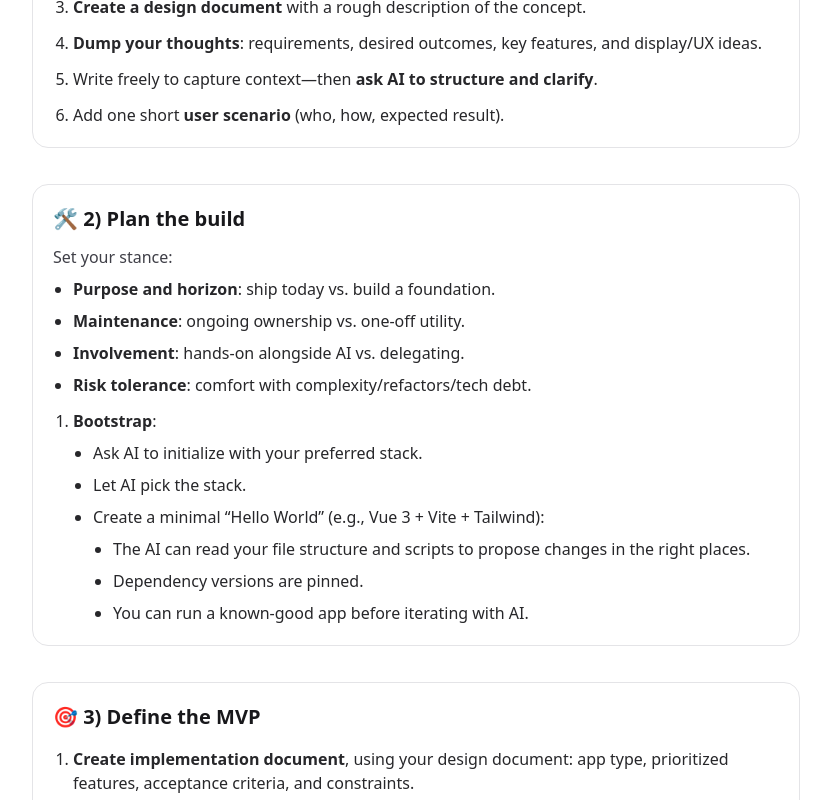
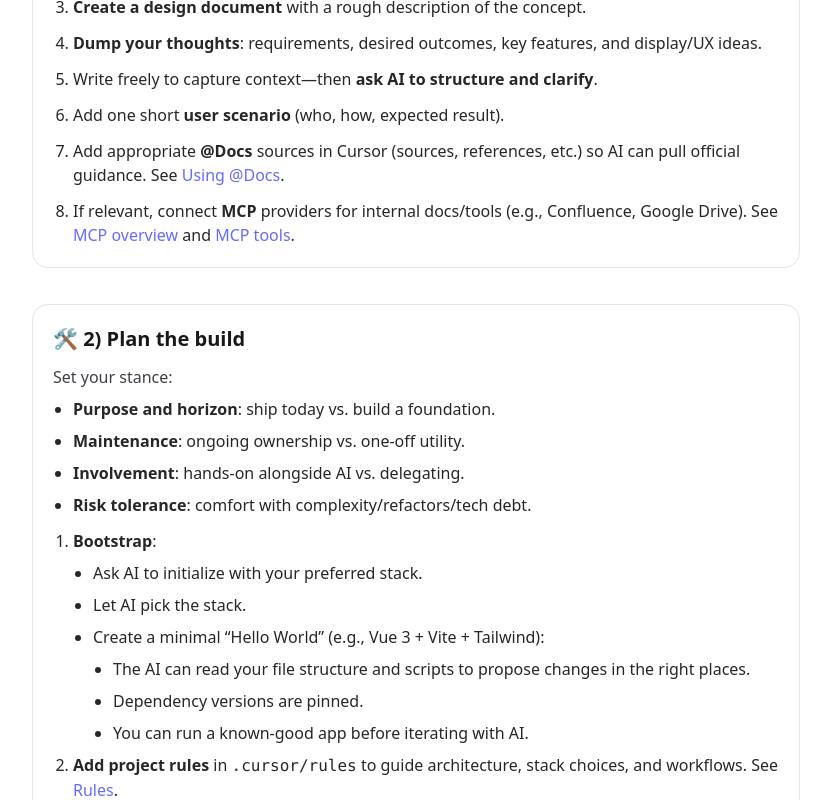
Before and after one commit to shaarselhorst/vibes-only, a Vue app in the folder 10-app/vibes-only/: page /guide in a window 1280 px wide. Shown: the part 540-1340 px from the top of the page, without its empty margins (224-1055 px from the left). Built offline with nearby package versions, Linux system fonts and the light colour scheme.

Commit message:
Enhance Guide.vue with additional guidance: include instructions for adding @Docs sources, connecting MCP providers, and establishing project rules to improve documentation and workflow clarity.

```diff
--- a/10-app/vibes-only/src/pages/Guide.vue
+++ b/10-app/vibes-only/src/pages/Guide.vue
@@ -80,6 +80,14 @@ async function copyCloneCommand() {
         <li class="text-zinc-800 dark:text-zinc-200"><strong>Dump your thoughts</strong>: requirements, desired outcomes, key features, and display/UX ideas.</li>
         <li class="text-zinc-800 dark:text-zinc-200">Write freely to capture context—then <strong>ask AI to structure and clarify</strong>.</li>
         <li class="text-zinc-800 dark:text-zinc-200">Add one short <strong>user scenario</strong> (who, how, expected result).</li>
+        <li class="text-zinc-800 dark:text-zinc-200">Add appropriate <strong>@Docs</strong> sources in Cursor (sources, references, etc.) so AI can pull official guidance. See
+          <a href="https://docs.cursor.com/en/guides/advanced/working-with-documentation#using-%40docs" class="text-blue-700 dark:text-blue-400 hover:underline" target="_blank" rel="noopener">Using @Docs</a>.
+        </li>
+        <li class="text-zinc-800 dark:text-zinc-200">If relevant, connect <strong>MCP</strong> providers for internal docs/tools (e.g., Confluence, Google Drive). See
+          <a href="https://docs.cursor.com/en/context/mcp" class="text-blue-700 dark:text-blue-400 hover:underline" target="_blank" rel="noopener">MCP overview</a>
+          and
+          <a href="https://docs.cursor.com/en/tools/mcp" class="text-blue-700 dark:text-blue-400 hover:underline" target="_blank" rel="noopener">MCP tools</a>.
+        </li>
       </ol>
     </section>
 
@@ -107,6 +115,9 @@ async function copyCloneCommand() {
             </li>
           </ul>
         </li>
+        <li class="text-zinc-800 dark:text-zinc-200"><strong>Add project rules</strong> in <code>.cursor/rules</code> to guide architecture, stack choices, and workflows. See
+          <a href="https://docs.cursor.com/en/context/rules" class="text-blue-700 dark:text-blue-400 hover:underline" target="_blank" rel="noopener">Rules</a>.
+        </li>
       </ol>
     </section>
 
```
